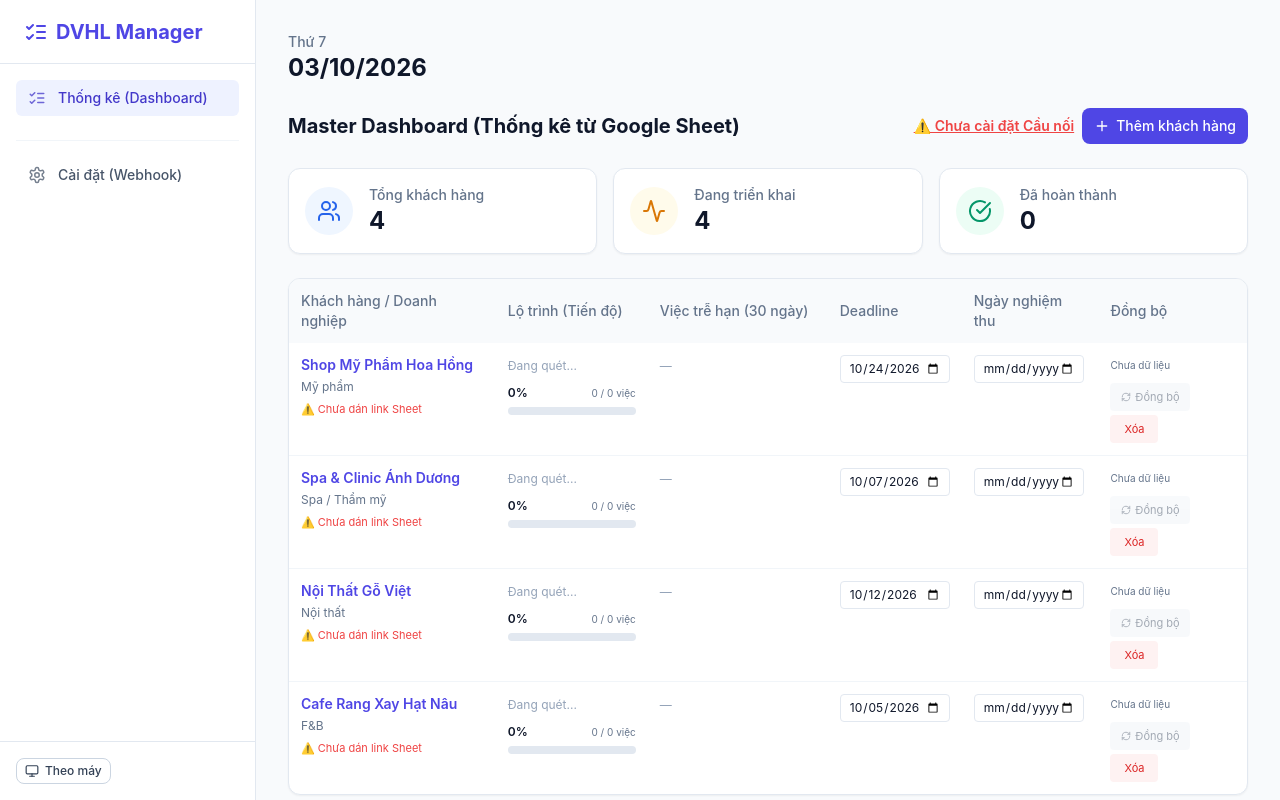
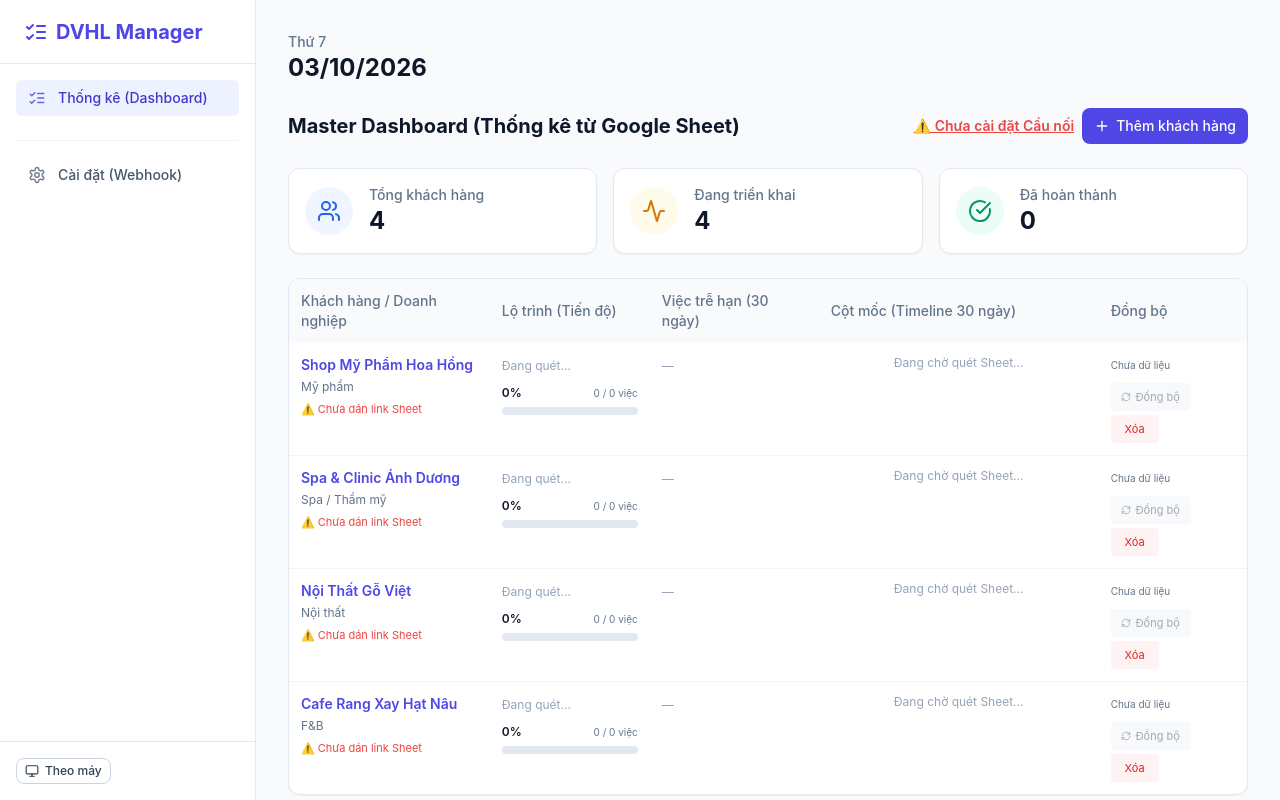
Before and after one commit to levanthien21/Qu-n-L-C-ng-Vi-c, a React (Vite) app: page /#/ in a window 1280 px wide. Built offline with nearby package versions, Linux system fonts and the light colour scheme.

Commit message:
feat: read kick-off and handover from sheet directly

```diff
--- a/src/domain/sheetParser.ts
+++ b/src/domain/sheetParser.ts
@@ -5,6 +5,7 @@ export interface SheetStats {
   currentPhase: string;
   tasks: { phase: string; name: string; done: boolean }[];
   overdueTasks: string[];
+  milestones: { name: string; start: string; end: string; status: string }[];
 }
 
 export function parseSheetData(data: Record<string, any[][]> | undefined): SheetStats {
@@ -15,11 +16,23 @@ export function parseSheetData(data: Record<string, any[][]> | undefined): Sheet
     currentPhase: '',
     tasks: [],
     overdueTasks: [],
+    milestones: [],
   };
 
   if (!data || Object.keys(data).length === 0) return result;
 
-  // 1. Phân tích sheet Lộ trình triển khai để đếm tiến độ
+  const formatDate = (rawDate: any): string => {
+    if (!rawDate) return '';
+    if (typeof rawDate === 'string' && rawDate.match(/^\d{4}-\d{2}-\d{2}/)) {
+      return rawDate.substring(0, 10);
+    } else if (typeof rawDate === 'string' && rawDate.includes('/')) {
+      const parts = rawDate.split('/');
+      if (parts.length === 3) return `${parts[0].padStart(2, '0')}/${parts[1].padStart(2, '0')}`;
+    }
+    return String(rawDate);
+  };
+
+  // 1. Phân tích sheet Lộ trình triển khai
   const loTrinh = data['Lộ trình triển khai'];
   if (loTrinh && loTrinh.length > 0) {
     let currentPhase = '';
@@ -47,15 +60,27 @@ export function parseSheetData(data: Record<string, any[][]> | undefined): Sheet
     }
   }
 
-  // 2. Phân tích sheet Timeline 30 ngày (hoặc 14 ngày) để tìm việc trễ hạn
-  const timeline = data['Timeline 30 ngày'] || data['Timeline 14 ngày'];
+  // 2. Phân tích sheet Timeline 30 ngày (hoặc 14 ngày)
+  const timeline = data['Timeline 30 ngày '] || data['Timeline 30 ngày'] || data['Timeline 14 ngày '] || data['Timeline 14 ngày'];
   if (timeline && timeline.length > 0) {
-    let nameIdx = -1,
-      dateIdx = -1,
-      statusIdx = -1;
+    // 2.1 Tìm bảng LỊCH GIAI ĐOẠN (Milestones)
+    let mIdx = timeline.findIndex((r: any[]) => String(r[0]).trim() === 'Giai đoạn' && String(r[1]).trim() === 'Bắt đầu');
+    if (mIdx >= 0) {
+      for (let i = mIdx + 1; i < mIdx + 10; i++) {
+        if (!timeline[i] || !timeline[i][0]) break;
+        const mName = String(timeline[i][0]).trim();
+        const mStart = formatDate(timeline[i][1]);
+        const mEnd = formatDate(timeline[i][2]);
+        const mStatus = String(timeline[i][4] || '').trim();
+        if (['Kick-off', 'Buổi 2', 'Nghiệm thu'].includes(mName)) {
+           result.milestones.push({ name: mName, start: mStart, end: mEnd, status: mStatus });
+        }
+      }
+    }
 
-    // Tìm cột Header
-    for (let i = 0; i < Math.min(10, timeline.length); i++) {
+    // 2.2 Tìm việc trễ hạn
+    let nameIdx = -1, dateIdx = -1, statusIdx = -1;
+    for (let i = 0; i < Math.min(20, timeline.length); i++) {
       for (let j = 0; j < timeline[i].length; j++) {
         const val = String(timeline[i][j] || '').toLowerCase();
         if (val.includes('hạng mục') || val.includes('công việc')) nameIdx = j;
@@ -78,11 +103,9 @@ export function parseSheetData(data: Record<string, any[][]> | undefined): Sheet
 
         if (rawDate) {
           let dateStr = '';
-          // Nếu Google Script trả về string dạng ISO
           if (typeof rawDate === 'string' && rawDate.match(/^\d{4}-\d{2}-\d{2}/)) {
             dateStr = rawDate.substring(0, 10);
           } else if (typeof rawDate === 'string' && rawDate.includes('/')) {
-            // dd/mm/yyyy
             const parts = rawDate.split('/');
             if (parts.length === 3) dateStr = `${parts[2]}-${parts[1].padStart(2, '0')}-${parts[0].padStart(2, '0')}`;
           }
--- a/src/pages/TodayPage.tsx
+++ b/src/pages/TodayPage.tsx
@@ -2,7 +2,7 @@ import { Link } from 'react-router-dom';
 import { useState } from 'react';
 import { useStore } from '../store/useStore';
 import { parseSheetData } from '../domain/sheetParser';
-import { ExternalLink, RefreshCw, AlertTriangle, CheckCircle2, Plus, X, Users, Activity, CheckCircle } from 'lucide-react';
+import { ExternalLink, RefreshCw, AlertTriangle, CheckCircle2, Plus, X, Users, Activity, CheckCircle, CalendarDays } from 'lucide-react';
 import { ProgressBar, Badge } from '../components/ui';
 import { CustomerFormModal } from '../components/CustomerFormModal';
 import type { Customer } from '../domain/types';
@@ -74,7 +74,6 @@ function CustomerDetailModal({ customer, onClose }: { customer: Customer; onClos
 export default function TodayPage() {
   const customers = useStore((s) => s.customers);
   const settings = useStore((s) => s.settings);
-  const updateCustomer = useStore((s) => s.updateCustomer);
   const [addOpen, setAddOpen] = useState(false);
   const [syncing, setSyncing] = useState<string | null>(null);
   const [detailCustomer, setDetailCustomer] = useState<Customer | null>(null);
@@ -122,7 +121,6 @@ export default function TodayPage() {
         </div>
       </div>
 
-      {/* Thống kê */}
       <div className="grid grid-cols-1 md:grid-cols-3 gap-4">
         <div className="card p-4 flex items-center gap-4">
           <div className="w-12 h-12 rounded-full bg-blue-50 dark:bg-blue-900/50 flex items-center justify-center text-blue-600 dark:text-blue-400">
@@ -157,11 +155,10 @@ export default function TodayPage() {
         <table className="w-full text-left text-sm">
           <thead className="bg-slate-50 text-slate-500 dark:bg-slate-800">
             <tr>
-              <th className="p-3 font-medium min-w-[200px]">Khách hàng / Doanh nghiệp</th>
-              <th className="p-3 font-medium">Lộ trình (Tiến độ)</th>
-              <th className="p-3 font-medium min-w-[180px]">Việc trễ hạn (30 ngày)</th>
-              <th className="p-3 font-medium">Deadline</th>
-              <th className="p-3 font-medium">Ngày nghiệm thu</th>
+              <th className="p-3 font-medium min-w-[180px]">Khách hàng / Doanh nghiệp</th>
+              <th className="p-3 font-medium min-w-[160px]">Lộ trình (Tiến độ)</th>
+              <th className="p-3 font-medium min-w-[160px]">Việc trễ hạn (30 ngày)</th>
+              <th className="p-3 font-medium min-w-[280px]">Cột mốc (Timeline 30 ngày)</th>
               <th className="p-3 font-medium min-w-[130px]">Đồng bộ</th>
             </tr>
           </thead>
@@ -197,11 +194,11 @@ export default function TodayPage() {
                         <span className="text-xs text-slate-400">{c.sheetData ? 'Chưa bắt đầu' : 'Đang quét...'}</span>
                       )}
                     </div>
-                    <div className="flex items-center justify-between mb-1 w-32">
+                    <div className="flex items-center justify-between mb-1 w-full max-w-[140px]">
                       <span className="text-xs font-semibold">{stats.percent}%</span>
                       <span className="text-[10px] text-slate-500">{stats.completedTasks} / {stats.totalTasks} việc</span>
                     </div>
-                    <div className="w-32">
+                    <div className="w-full max-w-[140px]">
                       <ProgressBar percent={stats.percent} tone={isDanger ? 'red' : 'indigo'} />
                     </div>
                   </td>
@@ -210,9 +207,9 @@ export default function TodayPage() {
                     {stats.overdueTasks.length > 0 ? (
                       <ul className="space-y-1">
                         {stats.overdueTasks.map((t, i) => (
-                          <li key={i} className="text-xs text-red-600 dark:text-red-400 flex gap-1">
+                          <li key={i} className="text-[11px] text-red-600 dark:text-red-400 flex gap-1">
                             <AlertTriangle size={12} className="shrink-0 mt-0.5" />
-                            <span>{t}</span>
+                            <span className="leading-tight">{t}</span>
                           </li>
                         ))}
                       </ul>
@@ -228,21 +225,28 @@ export default function TodayPage() {
                   </td>
 
                   <td className="p-3 align-top">
-                    <input
-                      type="date"
-                      className="text-xs border border-slate-200 dark:border-slate-700 rounded px-2 py-1 bg-transparent w-[110px]"
-                      value={c.endDate || ''}
-                      onChange={(e) => updateCustomer(c.id, { endDate: e.target.value })}
-                    />
-                  </td>
-
-                  <td className="p-3 align-top">
-                    <input
-                      type="date"
-                      className="text-xs border border-slate-200 dark:border-slate-700 rounded px-2 py-1 bg-transparent w-[110px]"
-                      value={c.handoverDate || ''}
-                      onChange={(e) => updateCustomer(c.id, { handoverDate: e.target.value })}
-                    />
+                    {stats.milestones.length > 0 ? (
+                      <div className="space-y-2">
+                        {stats.milestones.map((m, i) => {
+                          const isDone = m.status.toLowerCase().includes('hoàn thành');
+                          const isDoing = m.status.toLowerCase().includes('đang thực hiện');
+                          return (
+                            <div key={i} className="flex items-center justify-between gap-2 text-[11px] bg-white dark:bg-slate-800 p-1.5 rounded border border-slate-100 dark:border-slate-700 shadow-sm">
+                               <div className="flex items-center gap-1.5 flex-1">
+                                 <CalendarDays size={12} className={isDone ? "text-emerald-500" : isDoing ? "text-amber-500" : "text-slate-400"} />
+                                 <div className="flex flex-col leading-tight">
+                                   <span className="font-semibold text-slate-700 dark:text-slate-200">{m.name}</span>
+                                   <span className="text-slate-500 text-[10px]">{m.start || '?'} - {m.end || '?'}</span>
+                                 </div>
+                               </div>
+                               <Badge tone={isDone ? 'green' : isDoing ? 'orange' : 'slate'}>{m.status || 'Trống'}</Badge>
+                            </div>
+                          )
+                        })}
+                      </div>
+                    ) : (
+                      <span className="text-xs text-slate-400 text-center block w-full">Đang chờ quét Sheet...</span>
+                    )}
                   </td>
 
                   <td className="p-3 align-top">
@@ -281,7 +285,7 @@ export default function TodayPage() {
 
             {customers.length === 0 && (
               <tr>
-                <td colSpan={6} className="p-8 text-center text-slate-500">
+                <td colSpan={5} className="p-8 text-center text-slate-500">
                    Chưa có khách hàng nào. <button onClick={() => setAddOpen(true)} className="text-indigo-600 underline">Thêm khách hàng ngay</button>
                 </td>
               </tr>
```
